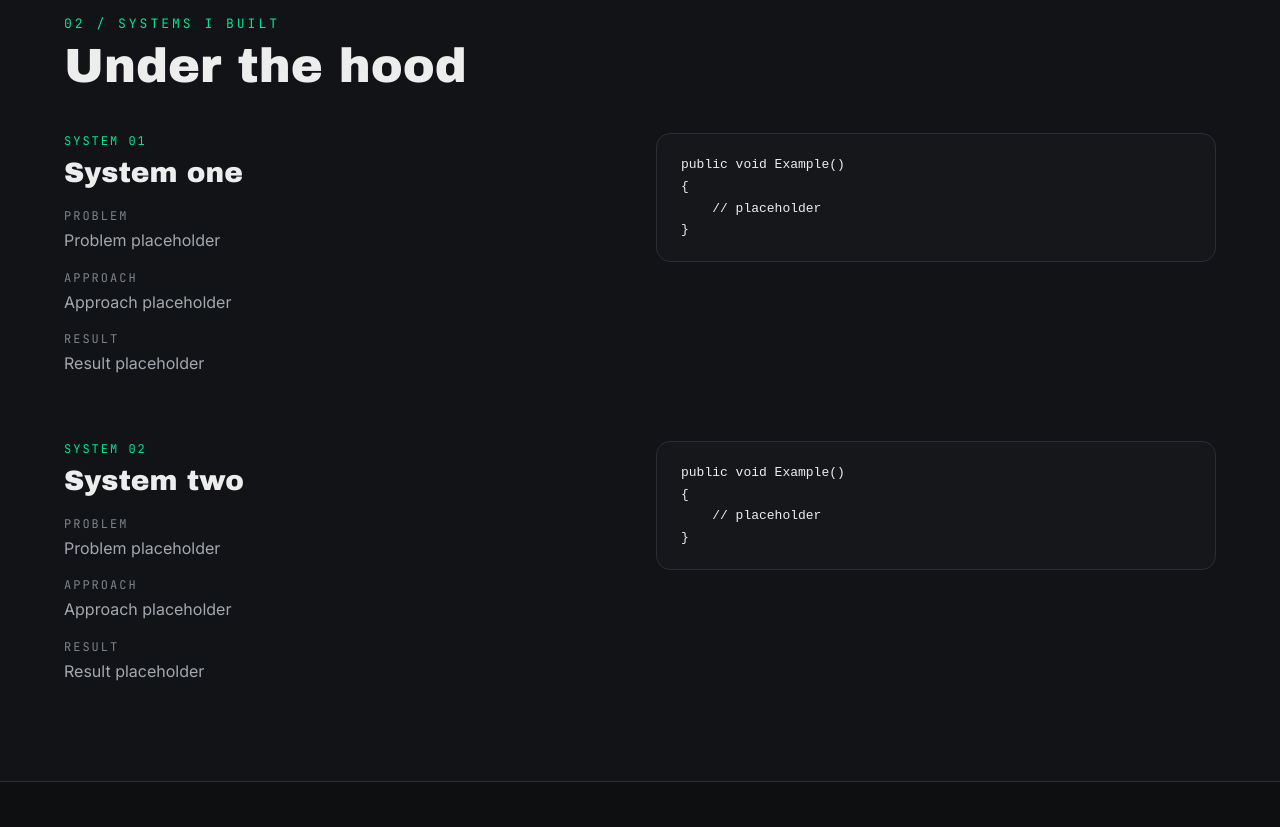
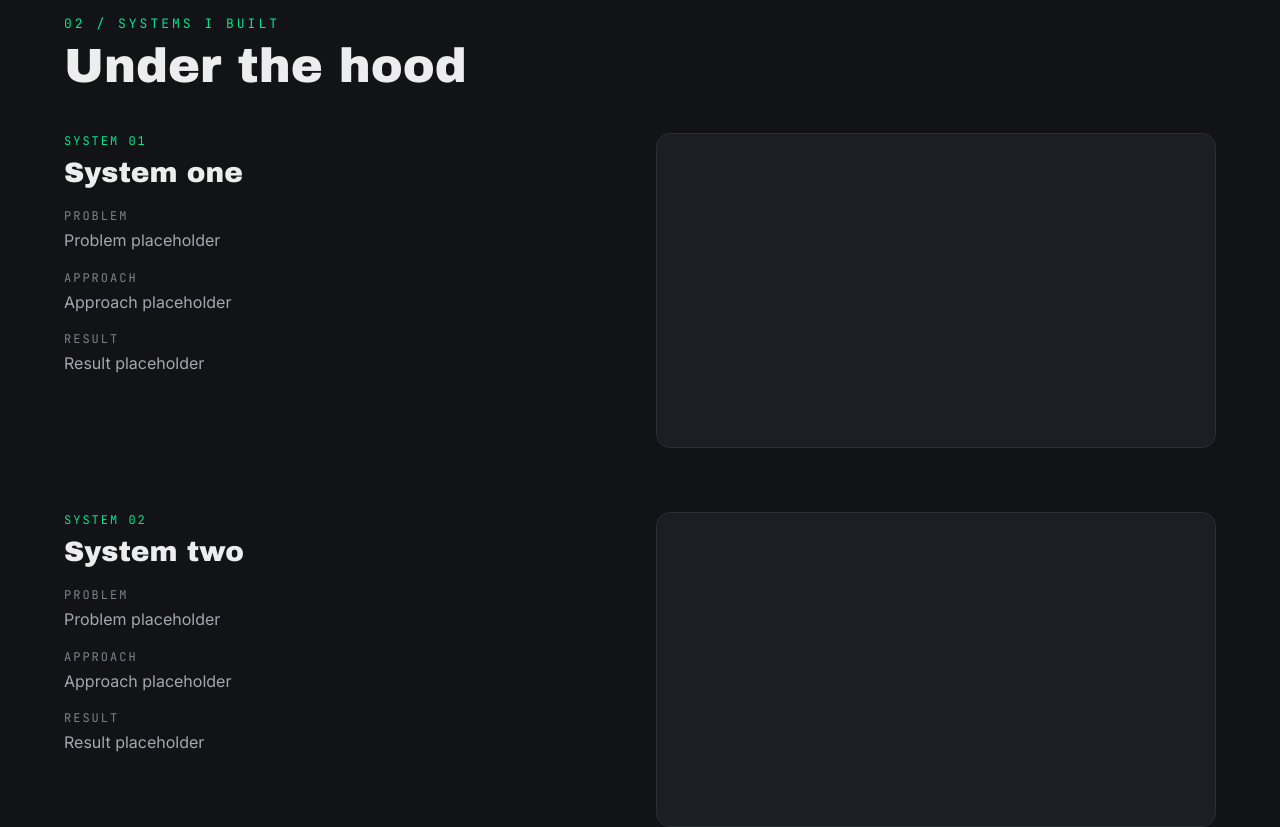
Before and after one commit to JWobz/portfolio, a Next.js app: page /work/match-point-tennis in a window 1280 px wide. Shown: the part 1040-1867 px from the top of the page. Built offline with nearby package versions, Linux system fonts and the light colour scheme.

Commit message:
Replace system code blocks with media boxes and add image fields to data

```diff
--- a/app/_components/home/Contact.tsx
+++ b/app/_components/home/Contact.tsx
@@ -1,6 +1,7 @@
 import { TbArrowDown, TbArrowUpRight } from "react-icons/tb";
 import { EMAIL, LINKEDIN_URL, GITHUB_URL } from "@/data/site";
 import styles from "./Contact.module.css";
+import { ICONS } from "@/data/tools";
 
 export default function Contact() {
   return (
@@ -11,11 +12,16 @@ export default function Contact() {
       <ul className={styles.links}>
         <li>
           <a href={LINKEDIN_URL} target="_blank" rel="noopener noreferrer">
+            <ICONS.linkedin.icon
+              className={styles.socialIcon}
+              aria-hidden="true"
+            />{" "}
             LinkedIn <TbArrowUpRight aria-hidden="true" className="arrow" />
           </a>
         </li>
         <li>
           <a href={GITHUB_URL} target="_blank" rel="noopener noreferrer">
+            <ICONS.git.icon className={styles.socialIcon} aria-hidden="true" />{" "}
             GitHub <TbArrowUpRight aria-hidden="true" className="arrow" />
           </a>
         </li>
--- a/app/_components/layout/SiteFooter.tsx
+++ b/app/_components/layout/SiteFooter.tsx
@@ -1,5 +1,6 @@
 import { NAME, REPO_URL } from "@/data/site";
 import styles from "./SiteFooter.module.css";
+import { TbArrowUpRight } from "react-icons/tb";
 
 export default function SiteFooter() {
   return (
@@ -14,7 +15,8 @@ export default function SiteFooter() {
           target="_blank"
           rel="noopener noreferrer"
         >
-          Source on GitHub
+          Source on GitHub{" "}
+          <TbArrowUpRight aria-hidden="true" className="arrow" />
         </a>
       </div>
     </footer>
--- a/app/work/[slug]/SystemBlock.module.css
+++ b/app/work/[slug]/SystemBlock.module.css
@@ -40,13 +40,15 @@
   line-height: 1.6;
 }
 
-.code {
-  background: var(--surface);
+.media {
+  position: relative;
+  aspect-ratio: 16 / 9;
+  background: var(--media);
   border: 1px solid var(--border);
   border-radius: 14px;
-  padding: 20px 24px;
-  font-family: var(--font-mono), monospace;
-  font-size: 13px;
-  line-height: 1.6;
-  overflow-x: auto;
+  overflow: hidden;
 }
+
+.image {
+  object-fit: cover;
+}
--- a/app/work/[slug]/SystemBlock.tsx
+++ b/app/work/[slug]/SystemBlock.tsx
@@ -1,3 +1,4 @@
+import Image from "next/image";
 import { System } from "@/data/games";
 import styles from "./SystemBlock.module.css";
 
@@ -28,9 +29,17 @@ export default function SystemBlock({
           </div>
         </dl>
       </div>
-      <pre tabIndex={0} className={styles.code}>
-        <code>{system.code}</code>
-      </pre>
+      <div className={styles.media}>
+        {system.media && (
+          <Image
+            src={system.media.src}
+            alt={system.media.alt}
+            fill
+            sizes="(max-width: 768px) 100vw, 50vw"
+            className={styles.image}
+          />
+        )}
+      </div>
     </article>
   );
 }
--- a/data/games.ts
+++ b/data/games.ts
@@ -1,4 +1,5 @@
-import { Tool, TOOLS } from "./tools";
+import type { StaticImageData } from "next/image";
+import { Tool, ICONS } from "./tools";
 
 export const DeployedPlatforms = {
   Meta: "Meta Quest",
@@ -13,7 +14,7 @@ export type System = {
   problem: string;
   approach: string;
   result: string;
-  code: string;
+  media?: { src: StaticImageData; alt: string; clip?: string };
 };
 
 export type Takeaway = {
@@ -28,6 +29,7 @@ export type CaseStudy = {
   overview: string[];
   systems: System[];
   takeaways: Takeaway[];
+  trailer?: string;
 };
 
 export type Game = {
@@ -39,6 +41,8 @@ export type Game = {
   built: string[];
   storeUrl: string;
   storeLabel: string;
+  poster?: { src: StaticImageData; alt: string };
+  clip?: string;
   featured?: boolean;
   caseStudy: CaseStudy;
 };
@@ -58,7 +62,7 @@ export const GAMES: Game[] = [
     caseStudy: {
       role: "Software Developer",
       platform: DeployedPlatforms.Meta,
-      tech: [TOOLS.unity, TOOLS.csharp],
+      tech: [ICONS.unity, ICONS.csharp],
       overview: ["overview", "overview2"],
       systems: [
         {
@@ -66,20 +70,12 @@ export const GAMES: Game[] = [
           problem: "Problem placeholder",
           approach: "Approach placeholder",
           result: "Result placeholder",
-          code: `public void Example()
-{
-    // placeholder
-}`,
         },
         {
           title: "System two",
           problem: "Problem placeholder",
           approach: "Approach placeholder",
           result: "Result placeholder",
-          code: `public void Example()
-{
-    // placeholder
-}`,
         },
       ],
       takeaways: [
@@ -102,7 +98,7 @@ export const GAMES: Game[] = [
     caseStudy: {
       role: "Software Developer",
       platform: DeployedPlatforms.Meta,
-      tech: [TOOLS.unity, TOOLS.csharp],
+      tech: [ICONS.unity, ICONS.csharp],
       overview: ["overview", "overview2"],
       systems: [
         {
@@ -110,20 +106,12 @@ export const GAMES: Game[] = [
           problem: "Problem placeholder",
           approach: "Approach placeholder",
           result: "Result placeholder",
-          code: `public void Example()
-{
-    // placeholder
-}`,
         },
         {
           title: "System two",
           problem: "Problem placeholder",
           approach: "Approach placeholder",
           result: "Result placeholder",
-          code: `public void Example()
-{
-    // placeholder
-}`,
         },
       ],
       takeaways: [
@@ -145,7 +133,7 @@ export const GAMES: Game[] = [
     caseStudy: {
       role: "Software Developer",
       platform: DeployedPlatforms.Meta,
-      tech: [TOOLS.unity, TOOLS.csharp],
+      tech: [ICONS.unity, ICONS.csharp],
       overview: ["overview", "overview2"],
       systems: [
         {
@@ -153,20 +141,12 @@ export const GAMES: Game[] = [
           problem: "Problem placeholder",
           approach: "Approach placeholder",
           result: "Result placeholder",
-          code: `public void Example()
-{
-    // placeholder
-}`,
         },
         {
           title: "System two",
           problem: "Problem placeholder",
           approach: "Approach placeholder",
           result: "Result placeholder",
-          code: `public void Example()
-{
-    // placeholder
-}`,
         },
       ],
       takeaways: [
--- a/data/projects.ts
+++ b/data/projects.ts
@@ -1,4 +1,5 @@
 import { SITE_URL, REPO_URL } from "@/data/site";
+import { StaticImageData } from "next/image";
 
 export type Project = {
   name: string;
@@ -6,6 +7,7 @@ export type Project = {
   stack: string[];
   liveUrl?: string;
   codeUrl?: string;
+  image?: { src: StaticImageData; alt: string };
 };
 
 export const PROJECTS: Project[] = [
--- a/data/tools.ts
+++ b/data/tools.ts
@@ -1,5 +1,6 @@
 import type { IconType } from "react-icons";
 import { TbBrandCSharp } from "react-icons/tb";
+import { FaLinkedin } from "react-icons/fa";
 import {
   SiPython,
   SiUnity,
@@ -8,7 +9,7 @@ import {
   SiHtml5,
   SiReact,
   SiNextdotjs,
-  SiGit,
+  SiGithub,
   SiJira,
   SiFigma,
   SiPostman,
@@ -21,7 +22,7 @@ export type Tool = {
   icon?: IconType;
 };
 
-export const TOOLS = {
+export const ICONS = {
   csharp: { name: "C#", icon: TbBrandCSharp },
   python: { name: "Python", icon: SiPython },
   javascript: { name: "JavaScript", icon: SiJavascript },
@@ -32,12 +33,14 @@ export const TOOLS = {
   react: { name: "React", icon: SiReact },
   nextjs: { name: "Next.js", icon: SiNextdotjs },
 
-  git: { name: "Git", icon: SiGit },
+  git: { name: "Git", icon: SiGithub },
   jira: { name: "Jira", icon: SiJira },
   figma: { name: "Figma", icon: SiFigma },
   postman: { name: "Postman", icon: SiPostman },
   firebase: { name: "Firebase", icon: SiFirebase },
   googlecloud: { name: "Google Cloud", icon: SiGooglecloud },
+
+  linkedin: { name: "LinkedIn", icon: FaLinkedin },
 } satisfies Record<string, Tool>;
 
 export type ToolGroup = {
@@ -49,26 +52,26 @@ export const TOOL_GROUPS: ToolGroup[] = [
   {
     label: "Languages",
     items: [
-      TOOLS.csharp,
-      TOOLS.python,
-      TOOLS.javascript,
-      TOOLS.typescript,
-      TOOLS.html,
+      ICONS.csharp,
+      ICONS.python,
+      ICONS.javascript,
+      ICONS.typescript,
+      ICONS.html,
     ],
   },
   {
     label: "Engines and frameworks",
-    items: [TOOLS.unity, TOOLS.react, TOOLS.nextjs],
+    items: [ICONS.unity, ICONS.react, ICONS.nextjs],
   },
   {
     label: "Tools and workflow",
     items: [
-      TOOLS.git,
-      TOOLS.jira,
-      TOOLS.figma,
-      TOOLS.postman,
-      TOOLS.firebase,
-      TOOLS.googlecloud,
+      ICONS.git,
+      ICONS.jira,
+      ICONS.figma,
+      ICONS.postman,
+      ICONS.firebase,
+      ICONS.googlecloud,
     ],
   },
 ];
```
Also changed, not shown: app/_components/home/Contact.module.css (+11 -0 lines), .claude/launch.json (added), 1 other file (tests, documents, lock files or other folders).
